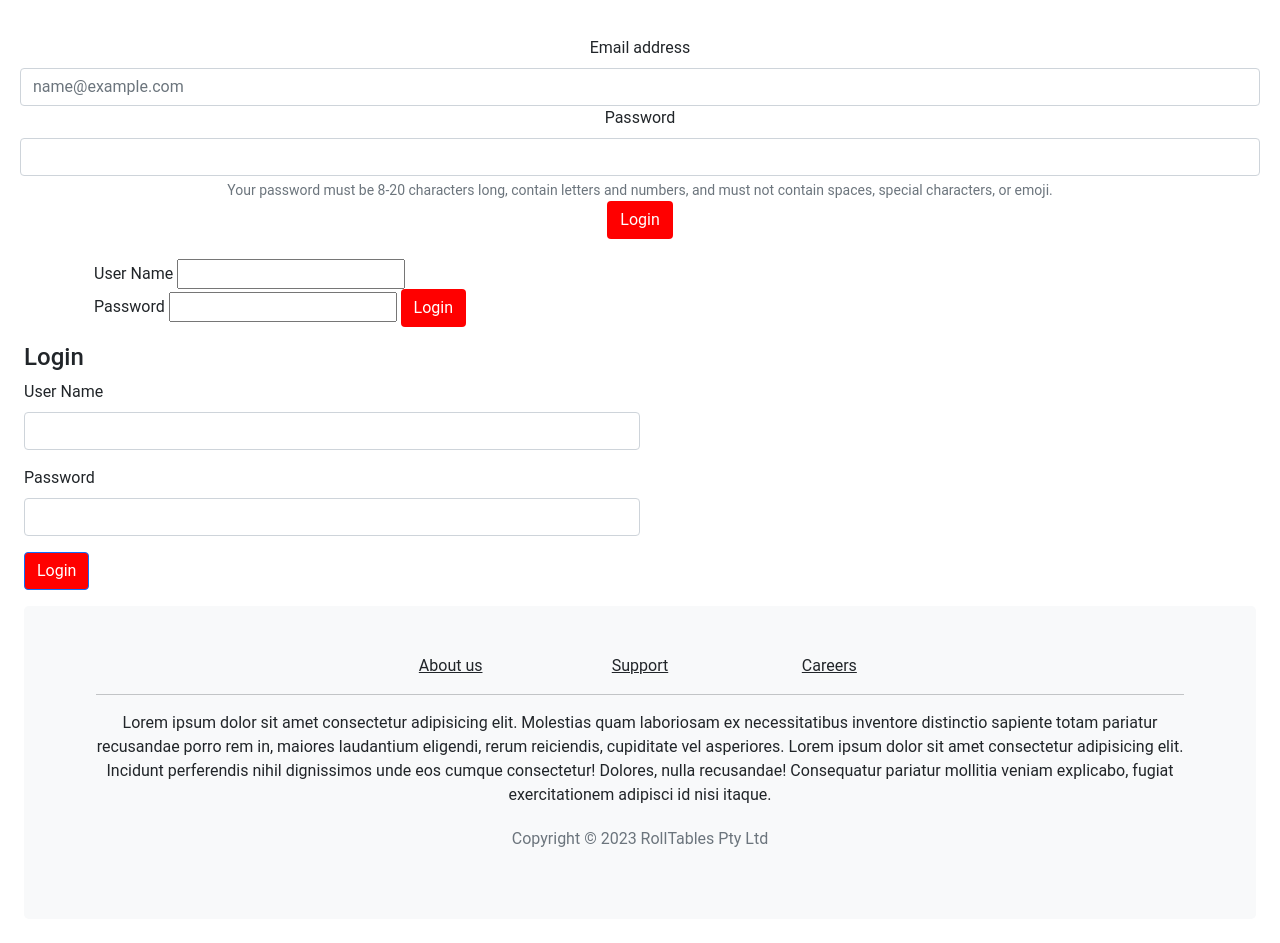
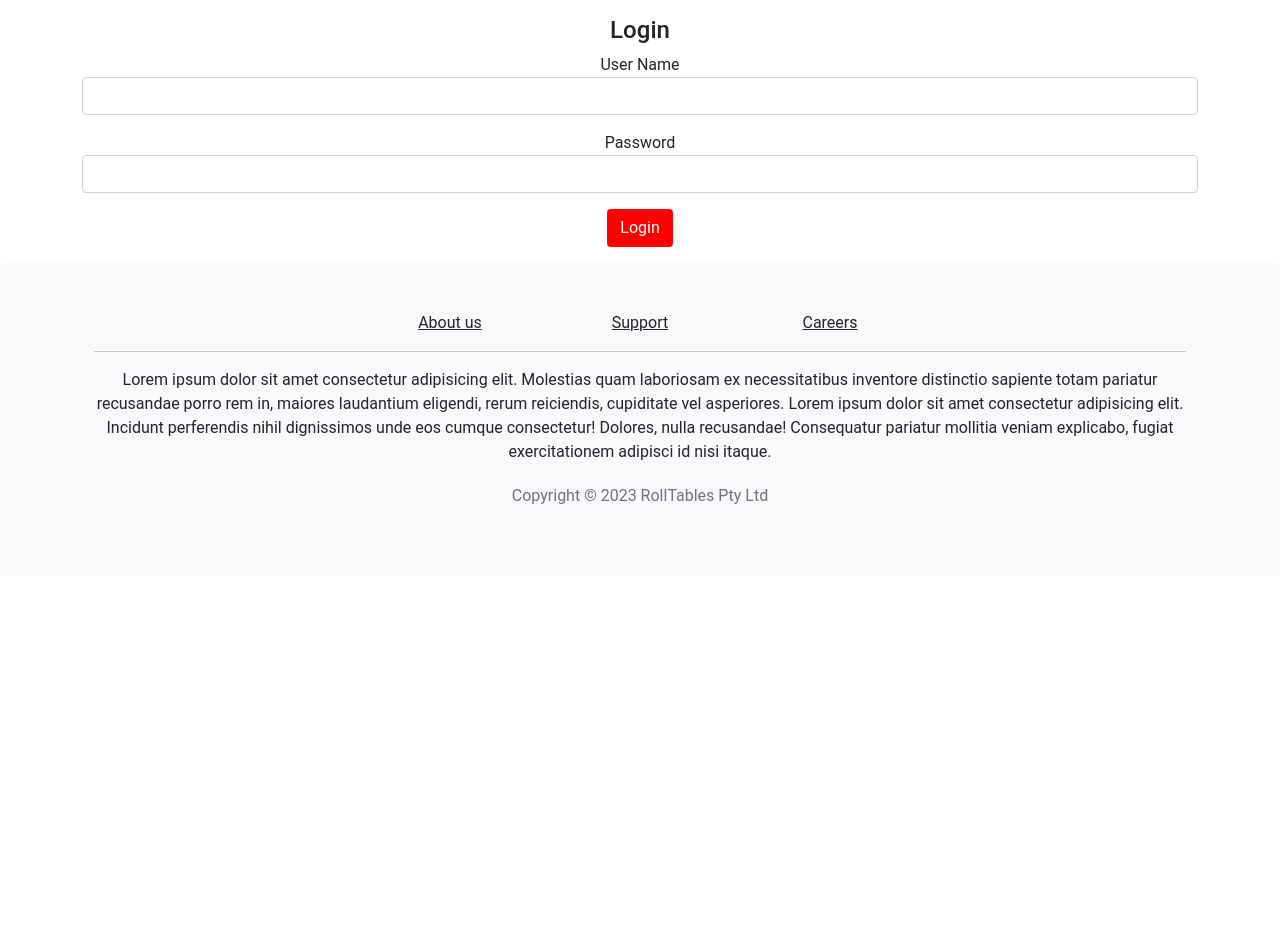
Before and after one commit to Striker146/G18-IAB207-Project, a Flask app: page /login in a window 1280 px wide. Shown: the part 76-1019 px from the top of the page. After the commit the page ends 580 px from the top, so only its background shows below. Run offline with Flask 3, Linux system fonts and the light colour scheme; some libraries are stand-ins or nearby versions.

Commit message:
fixed forms and comment section

```diff
--- a/projectfile/website/templates/base.html
+++ b/projectfile/website/templates/base.html
@@ -15,7 +15,7 @@
 
   <!-- Your Custom CSS -->
   <link rel="stylesheet" type="text/css" href="{{ url_for('static',filename='styles/style.css') }}">
-
+  <script src="https://kit.fontawesome.com/c07da76902.js" crossorigin="anonymous"></script>
 </head>
 
 <body>
--- a/projectfile/website/templates/login.html
+++ b/projectfile/website/templates/login.html
@@ -3,47 +3,28 @@
 {% from 'bootstrap5/form.html' import render_form %}
 
 {% block content %}
-<div class="padding">
 
-    <div class="mb-3">
-
-    </div>
-
-
-    <div class="row" align="center">
-        <div class="col-12">
-            <label for="exampleFormControlInput1" class="form-label">Email address</label>
-            <input type="email" class="form-control" id="exampleFormControlInput1" placeholder="name@example.com">
-        </div>
-        <div class="col-12">
-            <label for="inputPassword5" class="form-label">Password</label>
-            <input type="password" id="inputPassword5" class="form-control" aria-describedby="passwordHelpBlock">
-            <div id="passwordHelpBlock" class="form-text">
-                Your password must be 8-20 characters long, contain letters and numbers, and must not contain spaces, special characters, or emoji.
+<div class="container mt-3">
+     <form method = "POST">
+        {{form.hidden_tag()}}
+        <div class="row text-center">
+            <div class= "col-12">
+                <div class="page-header">
+                    <h4>{{ heading }}</h4>
+                </div>
+            </div>
+            <div class = "col-12">
+                <div class="row">{{form.user_name.label}}{{ form.user_name(class_ = 'form-control', size = 20) }}</div>
+            </div>
+            <div class = "col-12 mt-3">
+                <div class="row">{{form.password.label}}{{ form.password(class_ = 'form-control', size = 20) }}</div>
+            </div>
+            <div class = "col-12 mt-3">
+                <input class="btn button-theme" type="submit" value = "Login">
             </div>
         </div>
-        <div class="col-12">
-            <button class="btn button-theme" type="button">Login</button>
-        </div>
-    </div>
-</div>
-<div class="container">
-     <form method = "POST">
-        {{form.hidden_tag()}}
-        {{form.user_name.label}} {{form.user_name}} <br>
-        {{form.password.label}} {{form.password}}
-        <input class="btn button-theme" type="submit" value = "Login">
      </form>
 
 </div>
-<div class="container-fluid">
-    <div class="page-header">
-        <h4>{{ heading }}</h4>
-    </div>
-
-    <!-- Form rendering is simple and easy if using bootstrap -->
-    <div class="col-md-6 ml-5">
-      {{ render_form(form) }}
-    </div>
 
 {% endblock %}
```
Also changed, not shown: projectfile/website/templates/events/show.html (+30 -19 lines), projectfile/website/templates/register.html (+10 -6 lines), 1 other file.
